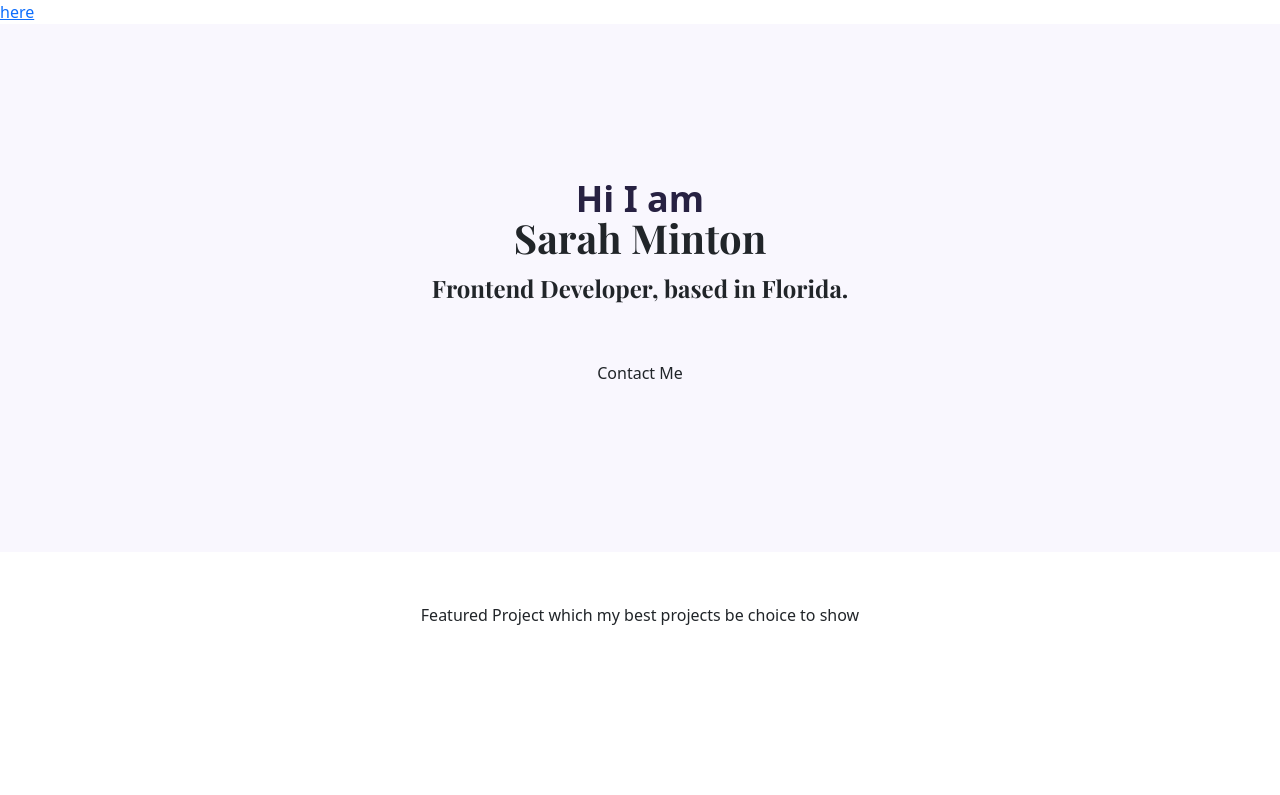
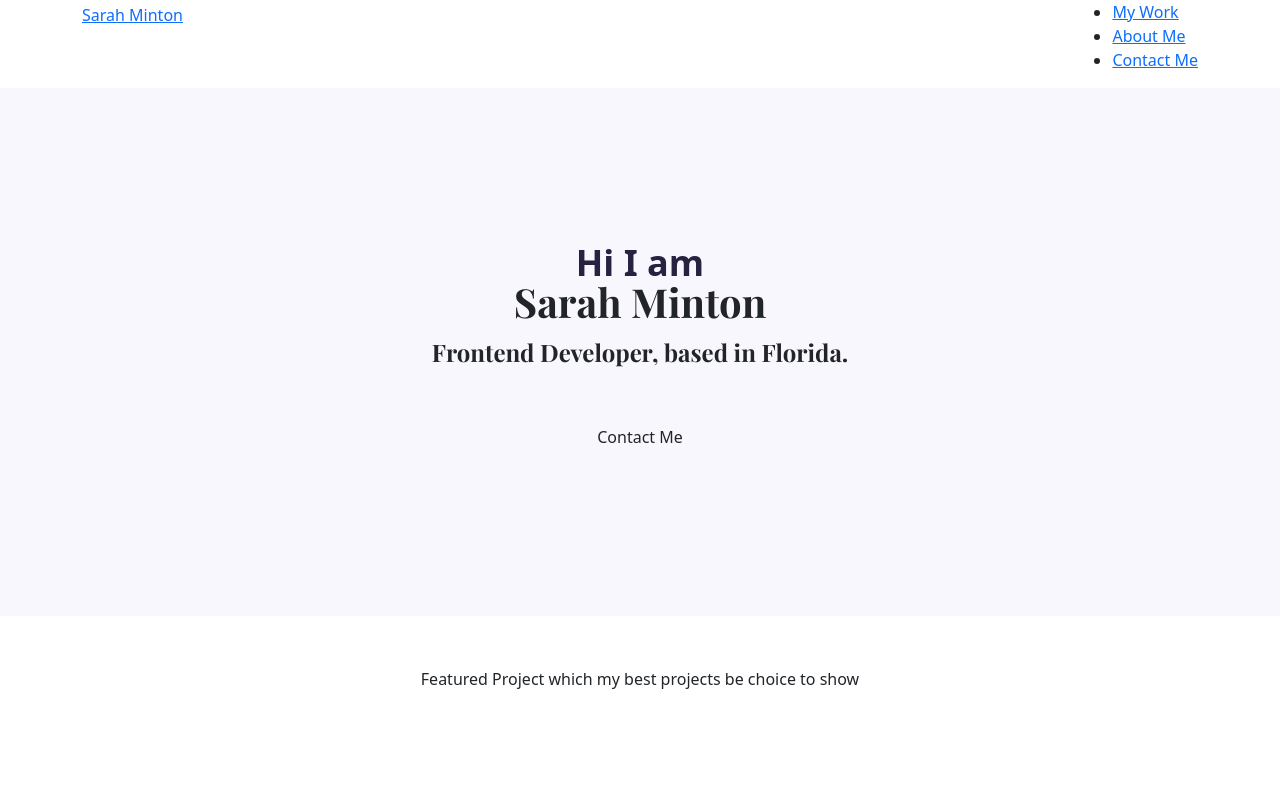
Before and after one commit to SimplySminty/SKMPortfolioProject, a plain HTML site: page index.html in a window 1280 px wide. Shown: the top 795 px of the page. Drawn offline with nearby package versions, Linux system fonts and the light colour scheme.

Commit message:
Added navbar

```diff
--- a/index.html
+++ b/index.html
@@ -24,7 +24,16 @@
     <title>Front-end Developer Portfolio | Sarah Minton</title>
   </head>
   <body>
-    <a href="contact.html">here</a>
+    <div class="container">
+      <nav class="d-flex justify-content-between">
+        <a href="/"> <p>Sarah Minton</p></a>
+        <ul>
+          <li><a href="work.html">My Work</a></li>
+          <li><a href="about.html">About Me</a></li>
+          <li><a href="contact.html">Contact Me</a></li>
+        </ul>
+      </nav>
+    </div>
     <div class="hero">
       <p>Hi I am</p>
       <h1>Sarah Minton</h1>
```
